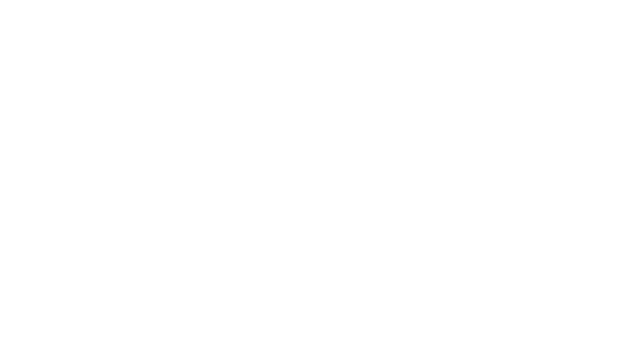
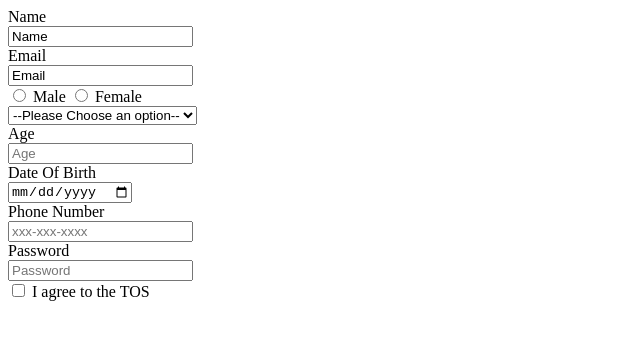
Before and after one commit to acciojob/signup-form-car-KunjPatel9, a website: page main.html in a window 1280 px wide. Shown: the whole page, without its empty margins (0-640 px from the left). Drawn offline with Linux system fonts and the light colour scheme.

Commit message:
created a submission

```diff
--- a/main.html
+++ b/main.html
@@ -7,6 +7,30 @@
 </head>
 
 <body>
+	<form get="post">
+		<label for="name">Name</label><br>
+		<input type="text" value="Name" required id="name" placeholder="Name"><br>
+		<label for="email">Email</label><br>
+		<input type="Email" value="Email" required id="email" placeholder="email"><br>
+		<input type="radio" required id="gender_m" name="gender">
+		<label for="gender_m">Male</label>
+		<input type="radio" required id="gender_f" name="gender">
+		<label for="gender_f">Female</label><br>
+		<select>
+			<option>--Please Choose an option--</option>
+			<option>Car Brands</option>
+		</select><br>
+		<label for="age">Age</label><br>
+		<input type="Number" required id="age" placeholder="Age"><br>
+		<label for="dob">Date Of Birth</label><br>
+		<input type="Date" required id="dob"><br>
+		<label for="tel">Phone Number</label><br>
+		<input type="Tel"  id="tel" placeholder="xxx-xxx-xxxx"><br>
+		<label for="password">Password</label><br>
+		<input type="password" required id="password" placeholder="Password"><br>
+		<input type="checkbox"id="tos">
+		<label for="tos">I agree to the TOS</label>
+	</form>
 	<!-- the entire body must be written by student -->
     <script type="text/javascript" src="./script.js">
 </script>
```
